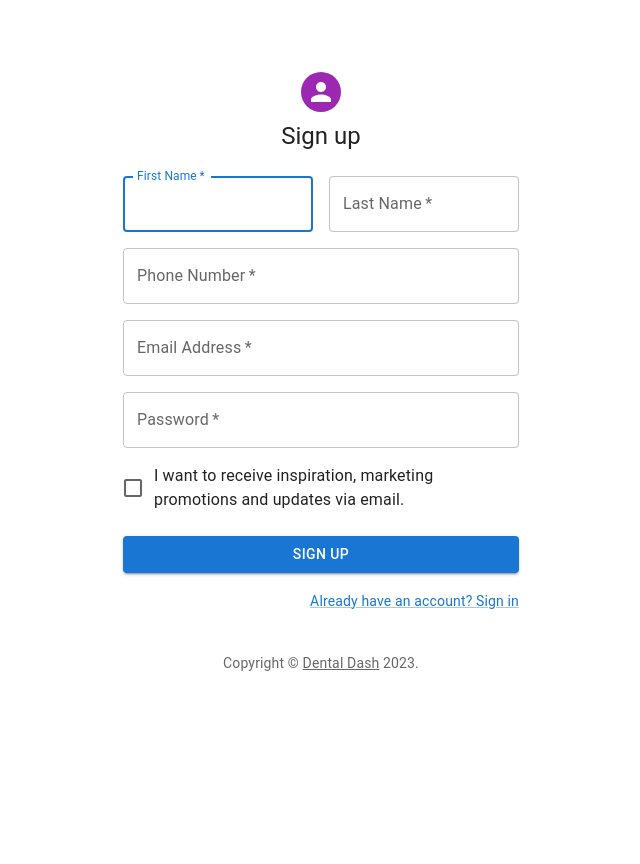
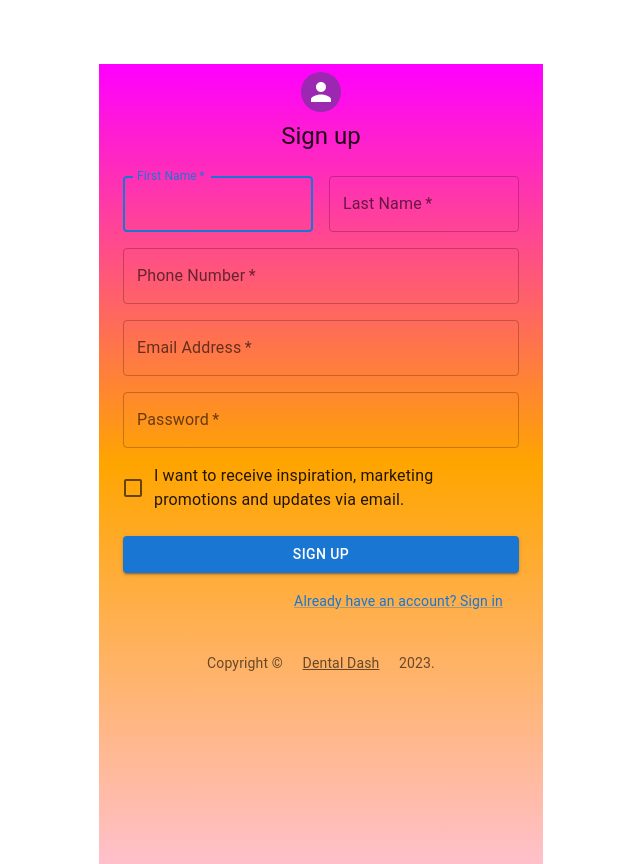
Before and after one commit to Anan1218/docstop, a React (Create React App) app: page / in a window 1280 px wide. Shown: the whole page, without its empty margins (319-959 px from the left). Before the commit the page ends 800 px from the top, so only its background shows below. Built offline with nearby package versions, Linux system fonts and the light colour scheme; the HTML template or start-up script is replaced by a standard one.

Commit message:
initial landing page design

```diff
--- a/src/App.js
+++ b/src/App.js
@@ -4,16 +4,16 @@ import SignIn from './components/accounts/signin/SignIn';
 import SignUp from './components/accounts/signup/SignUp';
 import {Router, Route, Routes } from 'react-router-dom'
 import NotFound from './components/pages/error/notFound';
+import Home from './components/pages/landing/index'
 
 function App() {
   return (
-    <div>
       <Routes>
-          <Route exact path="/" element={<SignUp />} />
-          <Route element={<SignIn />} exact path="/signin"/>
-          <Route path="*" element={<NotFound/>}/>
+        <Route exact path="/" element={<SignUp />} />
+        <Route element={<SignIn />} exact path="/signin"/>
+        <Route path="*" element={<NotFound/>}/>
+        <Route path="/home" element={<Home />} /> {/* TODO: make this the main '/' path and make separate routes for sign in/up */}
       </Routes>
-    </div>
   );
 }
 
--- /dev/null
+++ b/src/components/pages/landing/index.css
@@ -0,0 +1,54 @@
+* {
+    margin: 0;
+}
+
+html {
+    height: 100%;
+}
+
+body {
+    display: flex;
+    justify-content: center;
+    align-items: center;
+    flex-direction: column;
+    color: black;
+    height: 100%;
+}
+
+main {
+    background-image: linear-gradient(magenta, orange, pink);
+    background-size: cover;
+    background-repeat: no-repeat;
+    height: 100%;
+}
+
+h1 {
+    text-align: center;
+}
+
+a {
+    text-decoration: none;
+    color: inherit;
+    padding: 15px;
+    transition: 0.3s;
+    border: 1px solid transparent;
+    font-weight: bold;
+}
+
+a:hover {
+    border-right: 1px solid black;
+    border-left: 1px solid black;
+}
+
+#root {
+    height: 100%;
+}
+
+#navBar {
+    display: flex;
+    flex-direction: row;
+    justify-content: space-between;
+    align-items: center;
+    background-color: #f0f7f4;
+    border-bottom: 4px solid black;
+}
--- a/src/components/pages/landing/index.js
+++ b/src/components/pages/landing/index.js
@@ -1,9 +1,18 @@
 import React from "react";
+import "./index.css"
 
 export default function Main() {
     return (
-        <div>
-            <h1>Hello!</h1>
-        </div>
+        <main>
+            <nav id="navBar">
+                <a href="/" style={{marginLeft: 50, fontSize: 59}}>DentalSite</a>
+                <div style={{display: 'flex', justifyContent: 'space-evenly', width: 500, fontSize: 30}}>
+                    <a href="about">About</a>
+                    <a href="contact">Contact</a>
+                    <a href="register">Sign Up</a>
+                </div>
+            </nav>
+            <h1>Booking Reimagined.</h1>
+        </main>
     )
 }
--- a/src/index.css
+++ b/src/index.css
@@ -11,3 +11,7 @@ code {
   font-family: source-code-pro, Menlo, Monaco, Consolas, 'Courier New',
     monospace;
 }
+
+#root {
+    width: 100%;
+}
```
